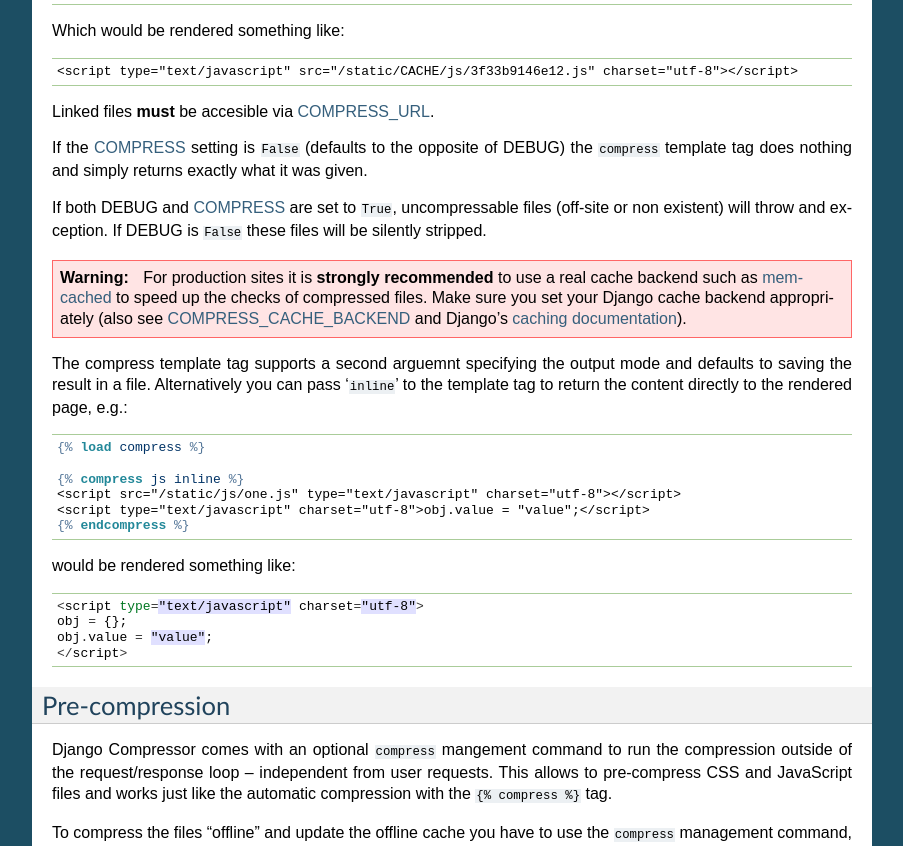
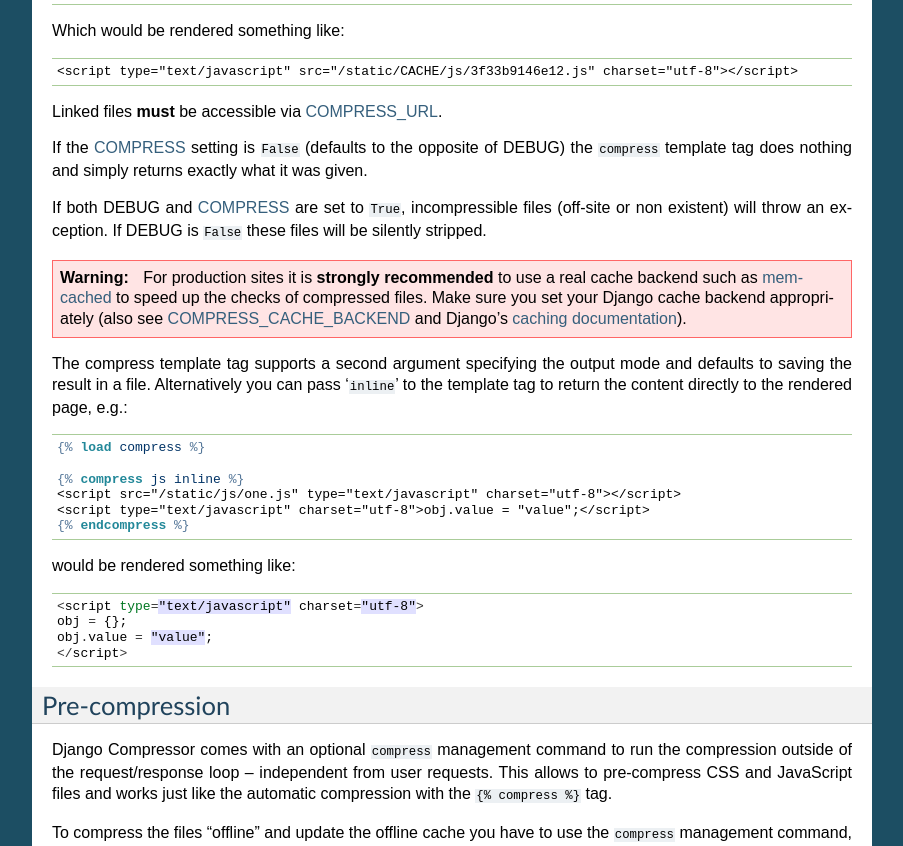
Before and after one commit to django-compressor/django-compressor, a Sphinx documentation site: the page built from docs/usage.txt, in a window 1280 px wide and 1400 px high, scrolled down 437 px. Shown: the part 157-1003 px from the top of the window, without its empty margins (198-1101 px from the left). Built offline with Sphinx 7.4.7, drawn with Linux system fonts in a browser that asks for light colours.

Commit message:
Corrected doc typos

```diff
--- a/docs/behind-the-scenes.txt
+++ b/docs/behind-the-scenes.txt
@@ -22,7 +22,7 @@ Everything stops here if the cache entry exists.
 Second step: parsing and file list
 ----------------------------------
 
-A compressor instance is created, which in turns instanciates the HTML parser.
+A compressor instance is created, which in turns instantiates the HTML parser.
 The parser is used to determine a file or code hunk list. Each file mtime is
 checked, first in cache and then on disk/storage, and this is used to
 determine an unique cache key.
--- a/docs/installation.txt
+++ b/docs/installation.txt
@@ -13,7 +13,7 @@ Installation
     )
 
 * See the list of :ref:`settings` to modify Django Compressor's
-  default behaviour and make adjustements for your website.
+  default behaviour and make adjustments for your website.
 
 * In case you use Django 1.3's staticfiles_ contrib app (or its standalone
   counterpart django-staticfiles_) you have to add Django Compressor's file
--- a/docs/settings.txt
+++ b/docs/settings.txt
@@ -130,7 +130,7 @@ A list of filters that will be applied to javascript. Possible options are:
 ``compressor.filters.jsmin.JSMinFilter``
 """""""""""""""""""""""""""""""""""""""""
 
-A filter that uses the jsmin implementation rJSmin_ to compess JavaScript code.
+A filter that uses the jsmin implementation rJSmin_ to compress JavaScript code.
 
 ``compressor.filters.closure.ClosureCompilerFilter``
 """"""""""""""""""""""""""""""""""""""""""""""""""""
@@ -257,7 +257,7 @@ back to ``HtmlParser`` if ``lxml`` is not available.
 
 ``LxmlParser`` is the fastest available parser, but ``HtmlParser`` is not much
 slower. ``AutoSelectParser`` adds a slight overhead, but in most cases it
-won't be necesarry to change the default parser.
+won't be necessary to change the default parser.
 
 The other two included parsers are considerably slower and should only be
 used if absolutely necessary.
--- a/docs/usage.txt
+++ b/docs/usage.txt
@@ -46,14 +46,14 @@ Which would be rendered something like:
 
     <script type="text/javascript" src="/static/CACHE/js/3f33b9146e12.js" charset="utf-8"></script>
 
-Linked files **must** be accesible via :ref:`COMPRESS_URL <compress_url>`.
+Linked files **must** be accessible via :ref:`COMPRESS_URL <compress_url>`.
 
 If the :ref:`COMPRESS <compress>` setting is ``False`` (defaults to the
 opposite of DEBUG) the ``compress`` template tag does nothing and simply returns
 exactly what it was given.
 
-If both DEBUG and :ref:`COMPRESS <compress>` are set to ``True``, uncompressable
-files (off-site or non existent) will throw and exception. If DEBUG is ``False``
+If both DEBUG and :ref:`COMPRESS <compress>` are set to ``True``, incompressible
+files (off-site or non existent) will throw an exception. If DEBUG is ``False``
 these files will be silently stripped.
 
 .. warning::
@@ -64,7 +64,7 @@ these files will be silently stripped.
     :ref:`COMPRESS_CACHE_BACKEND <compress_cache_backend>` and
     Django's `caching documentation`_).
 
-The compress template tag supports a second arguemnt specifying the output
+The compress template tag supports a second argument specifying the output
 mode and defaults to saving the result in a file. Alternatively you can
 pass '``inline``' to the template tag to return the content directly to the
 rendered page, e.g.:
@@ -93,7 +93,7 @@ would be rendered something like::
 Pre-compression
 ---------------
 
-Django Compressor comes with an optional ``compress`` mangement command to
+Django Compressor comes with an optional ``compress`` management command to
 run the compression outside of the request/response loop -- independent
 from user requests. This allows to pre-compress CSS and JavaScript files and
 works just like the automatic compression with the ``{% compress %}`` tag.
```
